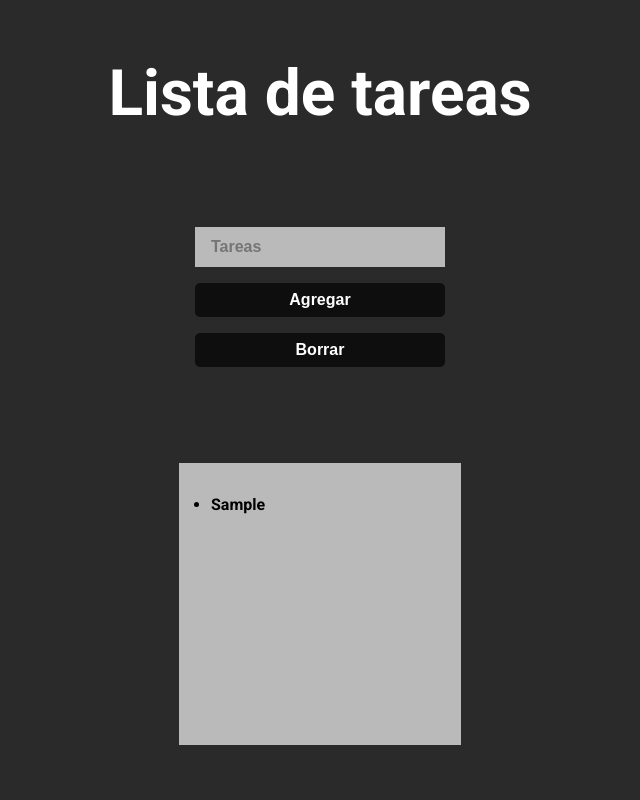
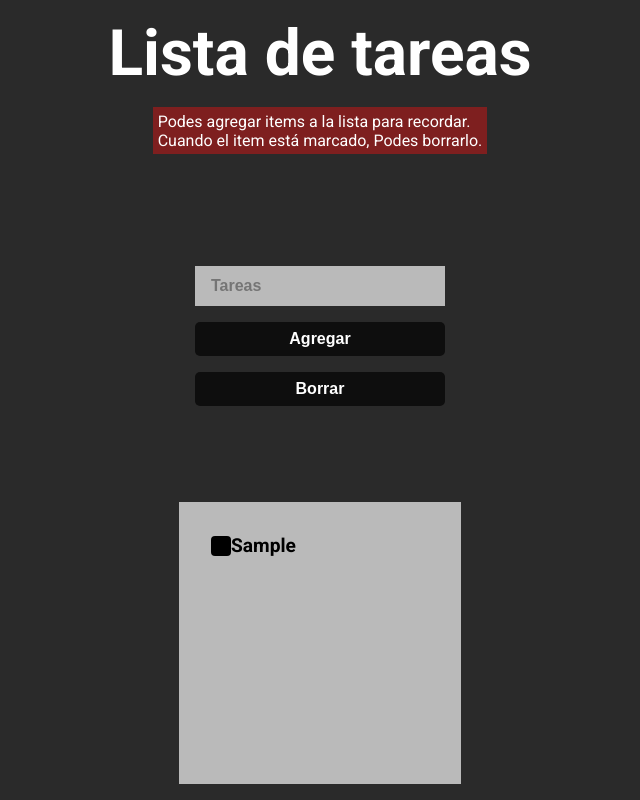
Before and after one commit to Cer0000/Entregable2_Krukowski, a plain HTML site: page index.html in a window 1280 px wide. Both pictures are taken after typing "Sample" into the empty fields and a click on the button "Agregar". Shown: the whole page, without its empty margins (320-960 px from the left). Drawn offline with Linux system fonts and the light colour scheme.

Commit message:
DOM y cambio en el concepto

```diff
--- a/index.html
+++ b/index.html
@@ -14,6 +14,12 @@
         <div class="content">
 
             <h1 class="titulo">Lista de tareas</h1>
+
+            <p>
+                Podes agregar items a la lista para recordar.
+                <br>
+                Cuando el item está marcado, Podes borrarlo.
+            </p>
 
             <form id="form-tarea">
 
--- a/main.js
+++ b/main.js
@@ -4,32 +4,60 @@ let btnDel = document.getElementById("delete")
 let lista = document.getElementById("lista")
 
 function mostrarTareasGuardadas() {
-    let tareasGuardados = JSON.parse(localStorage.getItem('textos')) || []
+
+    let tareasGuardadas = JSON.parse(localStorage.getItem('tareas')) || []
+
 
     lista.innerHTML = ''
 
-    // console.log(tareasGuardados)
 
-    tareasGuardados.forEach(function(texto) {
+    tareasGuardadas.forEach(function(tarea) {
         let li = document.createElement('li')
-        li.textContent = texto
+        li.textContent = tarea.texto
+
+
+        let checkbox = document.createElement('input');
+        checkbox.type = 'checkbox'
+        checkbox.checked = tarea.completada
+        checkbox.addEventListener('change', function() {
+            tarea.completada = checkbox.checked
+            guardarTareas(tareasGuardadas)
+        })
+
+
+        li.prepend(checkbox)
+
+
         lista.appendChild(li)
     })
 }
 
-mostrarTareasGuardadas()
+function guardarTareas(tareas) {
+    localStorage.setItem('tareas', JSON.stringify(tareas))
+}
 
 function agregar() {
     let tareaAgregada = inputText.value
 
     if (tareaAgregada) {
-        let tareasGuardados = JSON.parse(localStorage.getItem('textos')) || []
 
-        tareasGuardados.push(tareaAgregada)
+        let tareasGuardadas = JSON.parse(localStorage.getItem('tareas')) || []
 
-        localStorage.setItem('textos', JSON.stringify(tareasGuardados))
+
+        let nuevaTarea = {
+            texto: tareaAgregada,
+            completada: false
+        }
+
+
+        tareasGuardadas.push(nuevaTarea)
+
+
+        guardarTareas(tareasGuardadas)
+
 
         mostrarTareasGuardadas()
+
 
         inputText.value = ""
     }
@@ -37,7 +65,22 @@ function agregar() {
 
 function borrar() {
 
+    let tareasGuardadas = JSON.parse(localStorage.getItem('tareas')) || []
+
+
+    let tareasRestantes = tareasGuardadas.filter(function(tarea) {
+        return !tarea.completada
+    })
+
+
+    guardarTareas(tareasRestantes)
+
+
+    mostrarTareasGuardadas()
 }
 
 document.getElementById("add").addEventListener("click", agregar)
 document.getElementById("delete").addEventListener("click", borrar)
+
+
+mostrarTareasGuardadas()
--- a/style.css
+++ b/style.css
@@ -75,16 +75,37 @@ form{
 }
 
 .content-tareas{
-    overflow: hidden;
+    overflow: scroll;
     width: 250px;
     height: 250px;
     padding: 1rem;
     background: #bababa;
     color: #000;
-    font-size: 1rem;
+    font-size: 1.2rem;
     font-weight: 600;
 }
 
 .lista{
     margin: 1rem;
 }
+
+input[type="checkbox"]{
+    appearance: none;
+    border-radius: 4px;
+    width: 20px;
+    height: 20px;
+    background: #000;
+}
+
+input:checked{
+    appearance: none;
+    border-radius: 4px;
+    width: 20px;
+    height: 20px;
+    background: #000 url(/check.svg);
+}
+
+li{
+    display: flex;
+    align-items: center;
+}
```
Also changed, not shown: check.svg (added).
